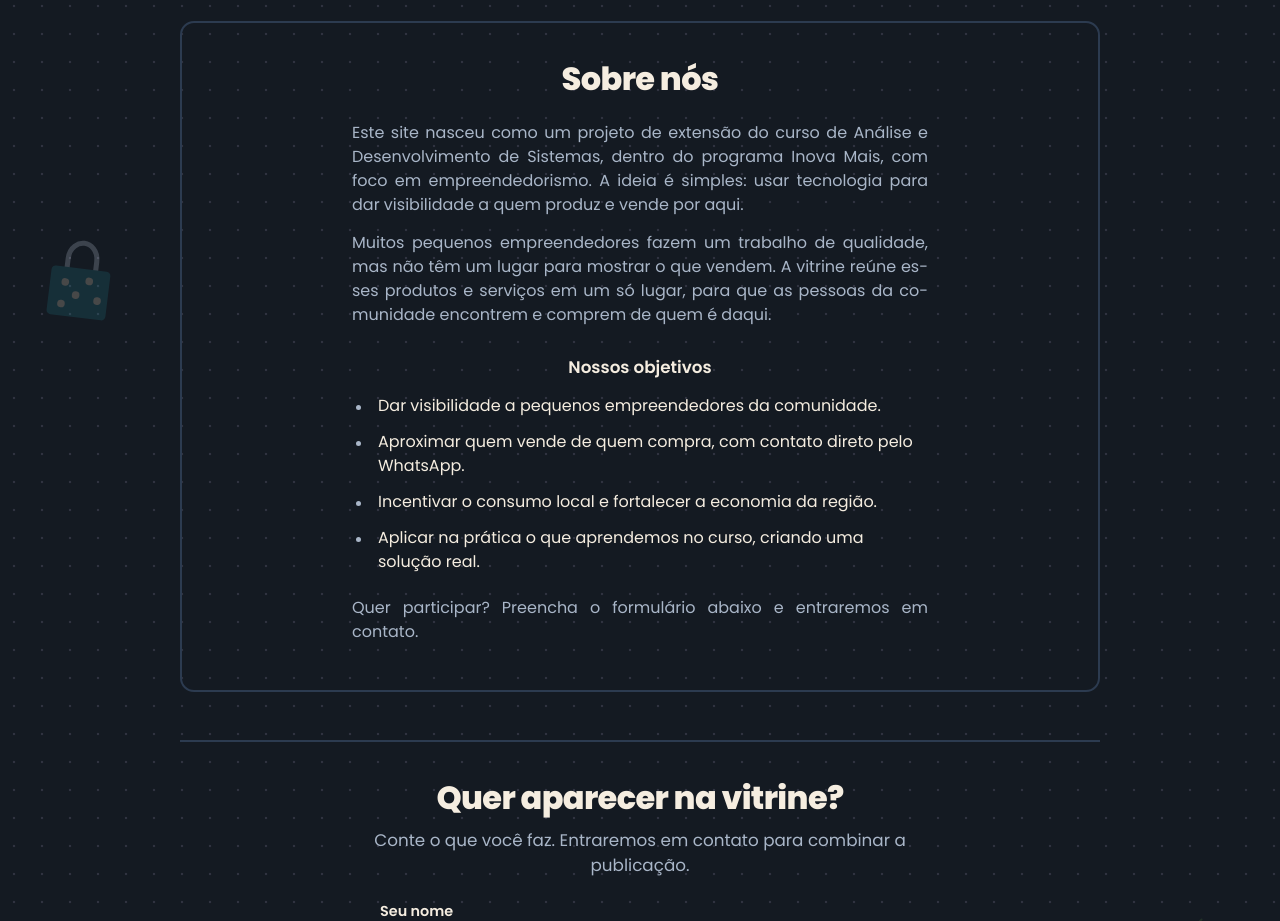
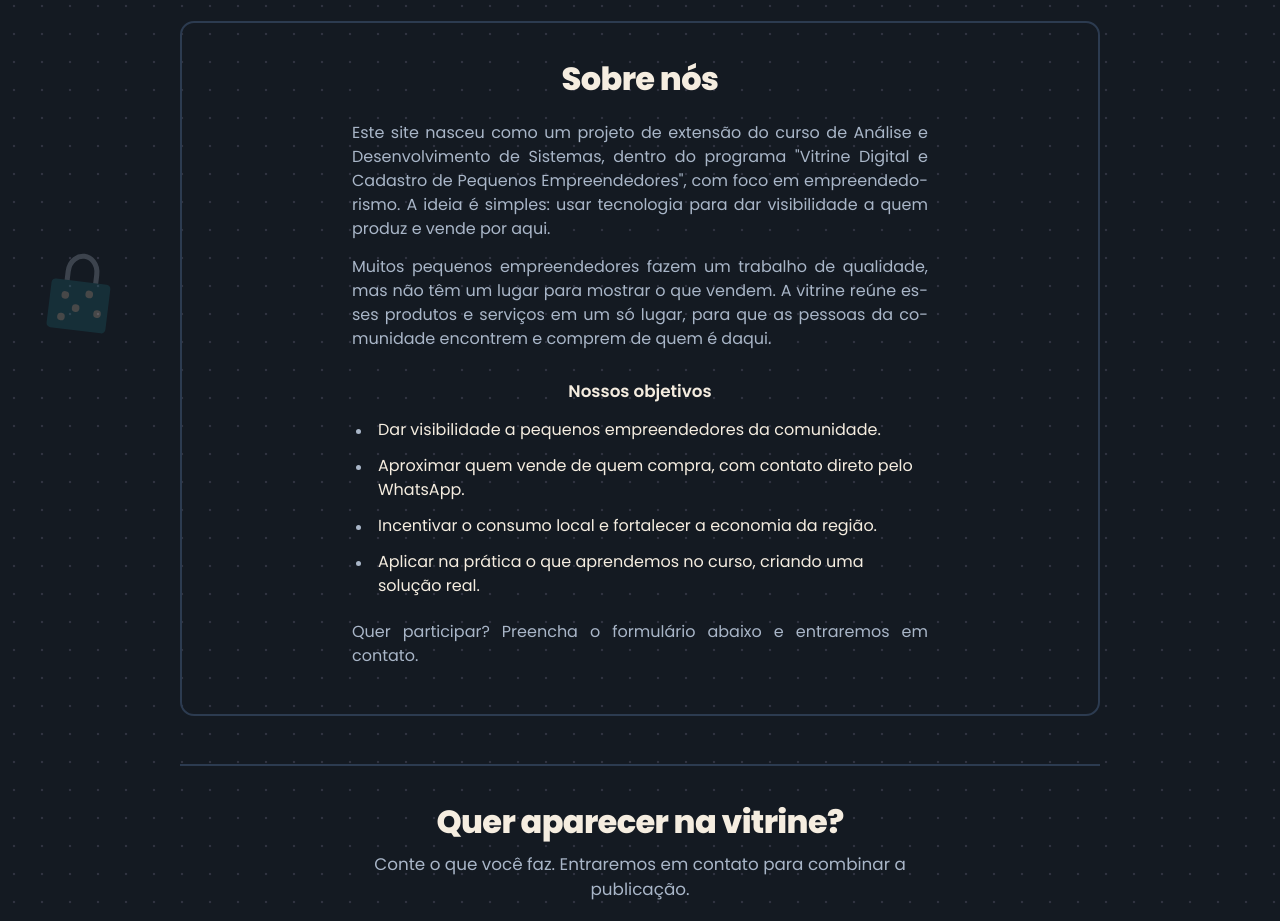
Before and after one commit to victoria1106/atividade-de-extensao-II, a plain HTML site: page index.html in a window 1280 px wide. Shown: the part 1380-2301 px from the top of the page. Drawn offline with Linux system fonts and the light colour scheme.

Commit message:
Add files via upload

```diff
--- a/index.html
+++ b/index.html
@@ -60,7 +60,7 @@
 
     <section class="about" aria-labelledby="aboutTitle">
   <h2 id="aboutTitle">Sobre nós</h2>
-  <p>Este site nasceu como um projeto de extensão do curso de Análise e Desenvolvimento de Sistemas, dentro do programa Inova Mais, com foco em empreendedorismo. A ideia é simples: usar tecnologia para dar visibilidade a quem produz e vende por aqui.</p>
+  <p>Este site nasceu como um projeto de extensão do curso de Análise e Desenvolvimento de Sistemas, dentro do programa "Vitrine Digital e Cadastro de Pequenos Empreendedores", com foco em empreendedorismo. A ideia é simples: usar tecnologia para dar visibilidade a quem produz e vende por aqui.</p>
   <p>Muitos pequenos empreendedores fazem um trabalho de qualidade, mas não têm um lugar para mostrar o que vendem. A vitrine reúne esses produtos e serviços em um só lugar, para que as pessoas da comunidade encontrem e comprem de quem é daqui.</p>
 
   <h3>Nossos objetivos</h3>
```
